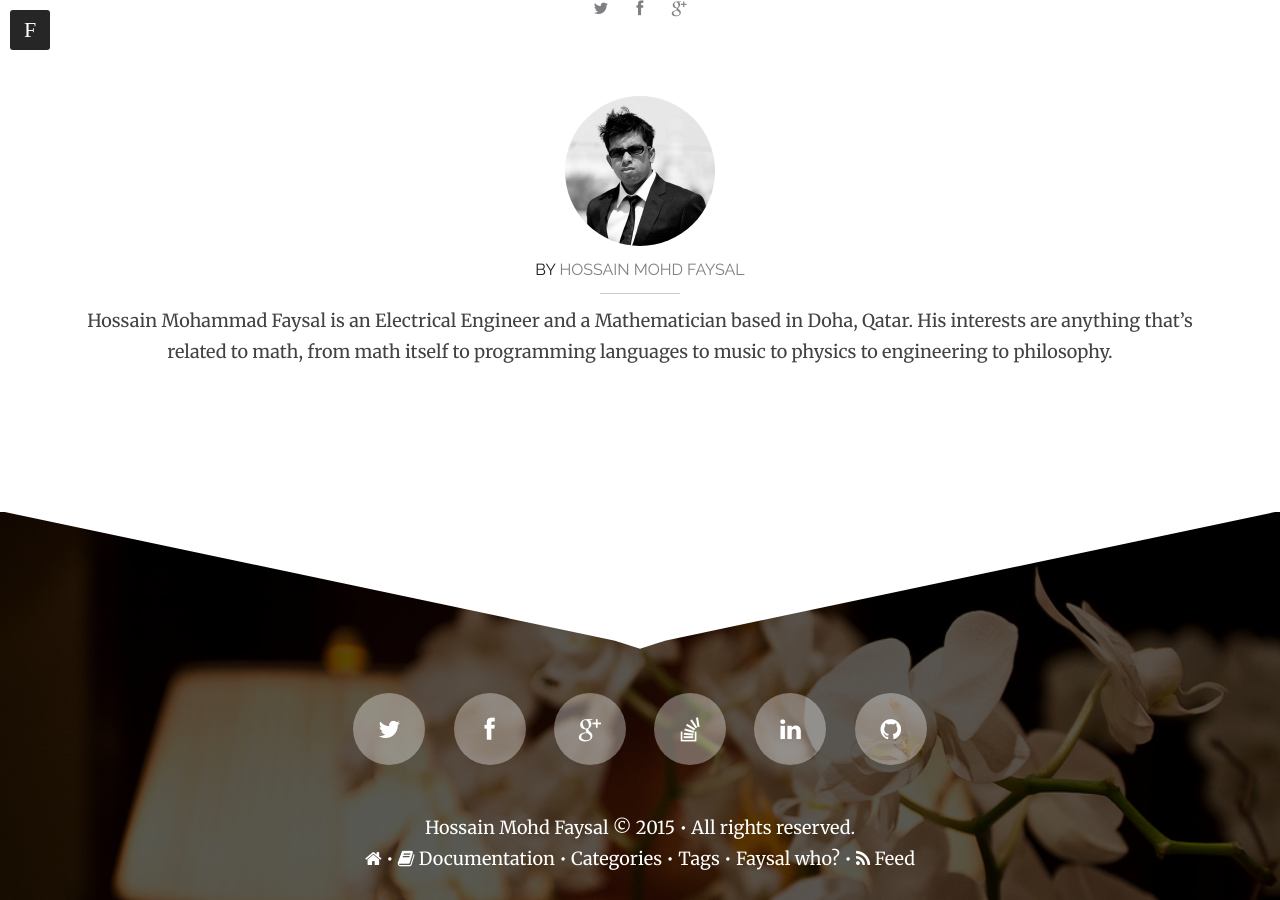
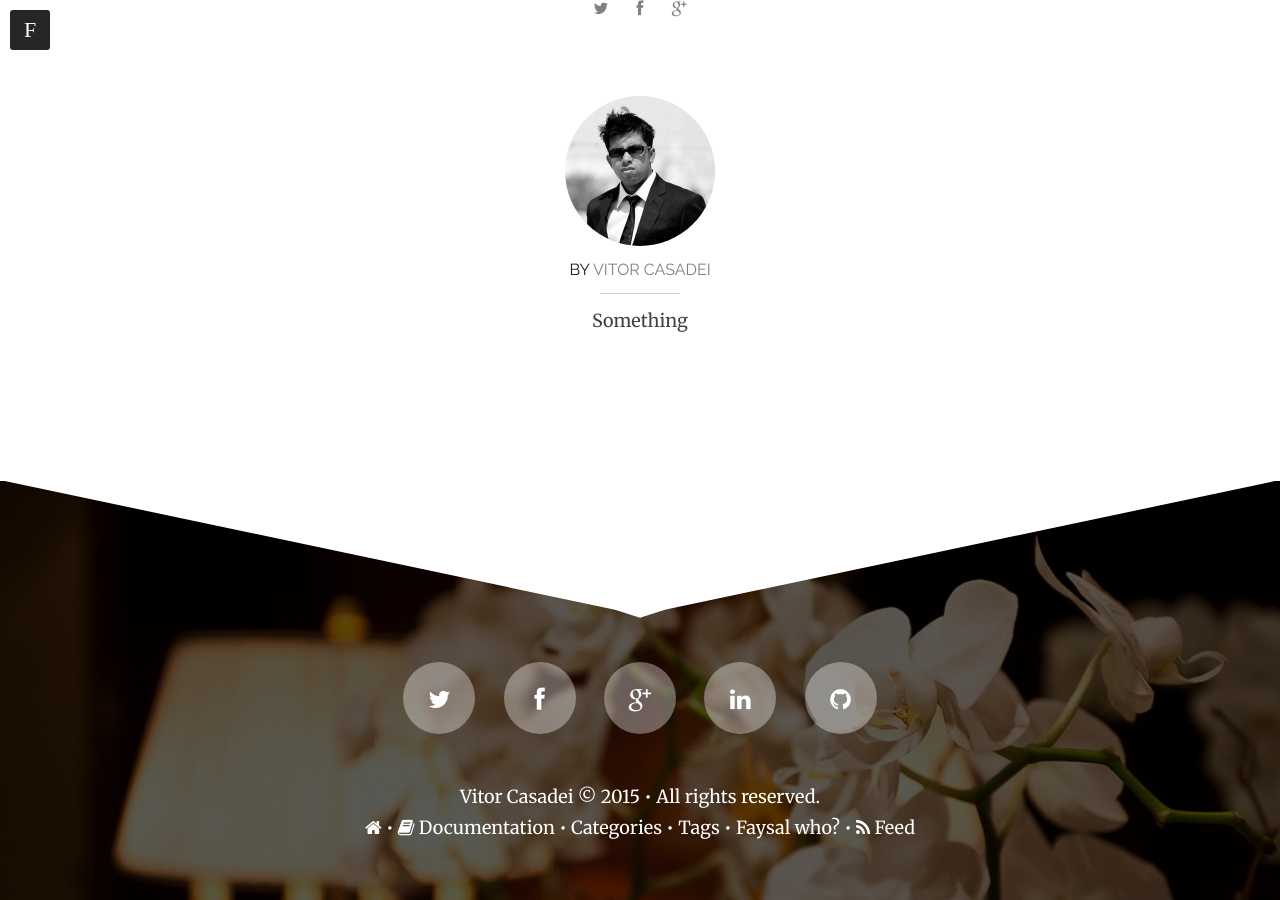
Before and after one commit to vcasadei/codetalk.me, a Jekyll site: the page built from _posts/2014-01-05-sample-link-post.md, in a window 1280 px wide and 900 px high, scrolled down 1146 px. Built offline with Jekyll 4.4.1, drawn with Linux system fonts in a browser that asks for light colours; nearby versions of some CDN libraries; comment, search, counter and statistics services are not loaded.

Commit message:
config modifications

```diff
--- a/_config.yml
+++ b/_config.yml
@@ -1,5 +1,5 @@
-title:            HMFAYSAL
-description:      "Omega: The Coolest Theme for Jekyll"
+title:            Code Talk
+description:      "Code and Technology"
 logo:             omikron.png
 disqus_shortname: hmfaysal
 # Assign a default image for your site's header and footer
@@ -22,16 +22,16 @@ url:       		   /hmfaysal-omega-theme
 
 # Owner/author information
 owner:
-  name:           Hossain Mohd Faysal
+  name:           Vitor Casadei
   avatar:         hmfaysal.jpg
-  email:          hmfaysal@alum.mit.edu
+  email:          vitor@casadei.io
   # Use the coder's toolbox at http://coderstoolbox.net/string/#!encoding=xml&action=encode&charset=us_ascii to encode your description into XML string
-  description:    Hossain Mohammad Faysal is an Electrical Engineer and a Mathematician based in Doha, Qatar. His interests are anything that&#8217;s related to math, from math itself to programming languages to music to physics to engineering to philosophy.
+  description:    Something
   # Social networking links used in footer. Update and remove as you like.
-  twitter:        hmfaysal
-  facebook:       hmfaysal
-  github:         hmfaysal
-  stackexchange:  https://stackexchange.com/users/3402032/hossain-mohd-faysal
+  twitter:        vcasadei
+  facebook:       vitor.casadei
+  github:         vcasadei
+  stackexchange:
   linkedin:       https://www.linkedin.com/pub/firstname-lastname/12/345/678
   instagram:
   flickr:
```
